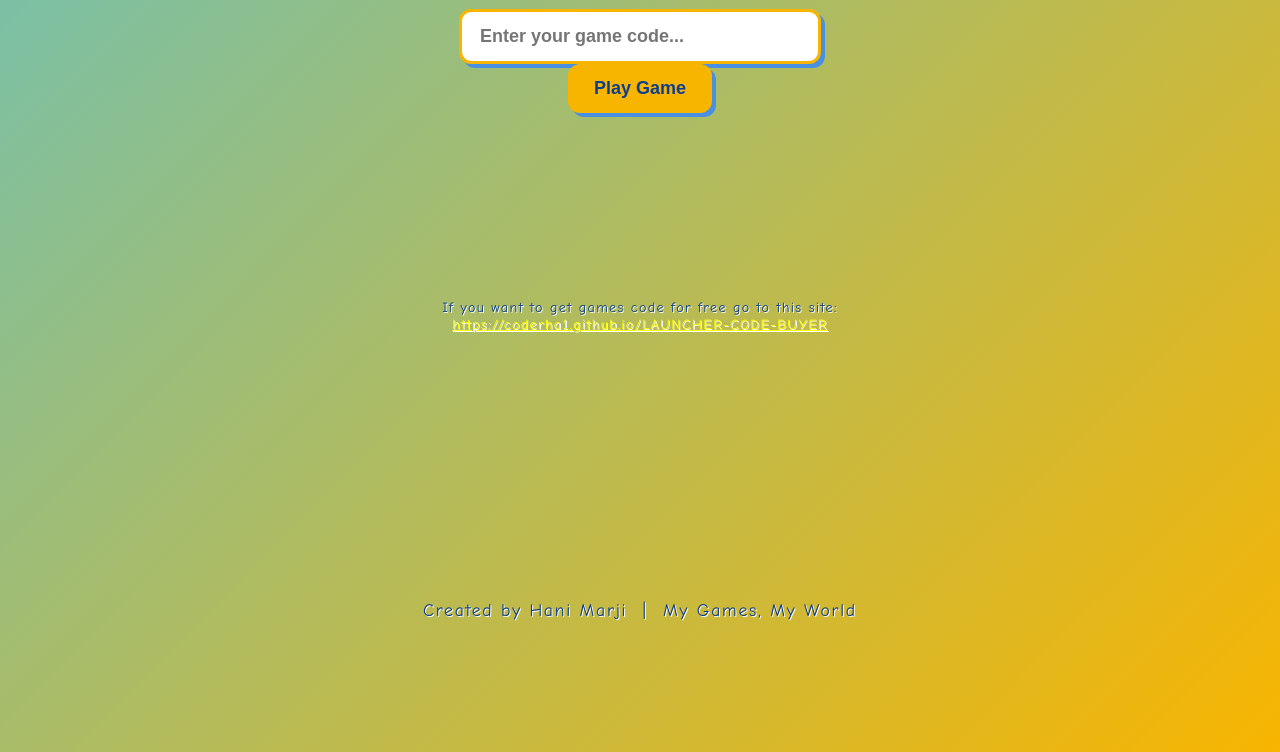
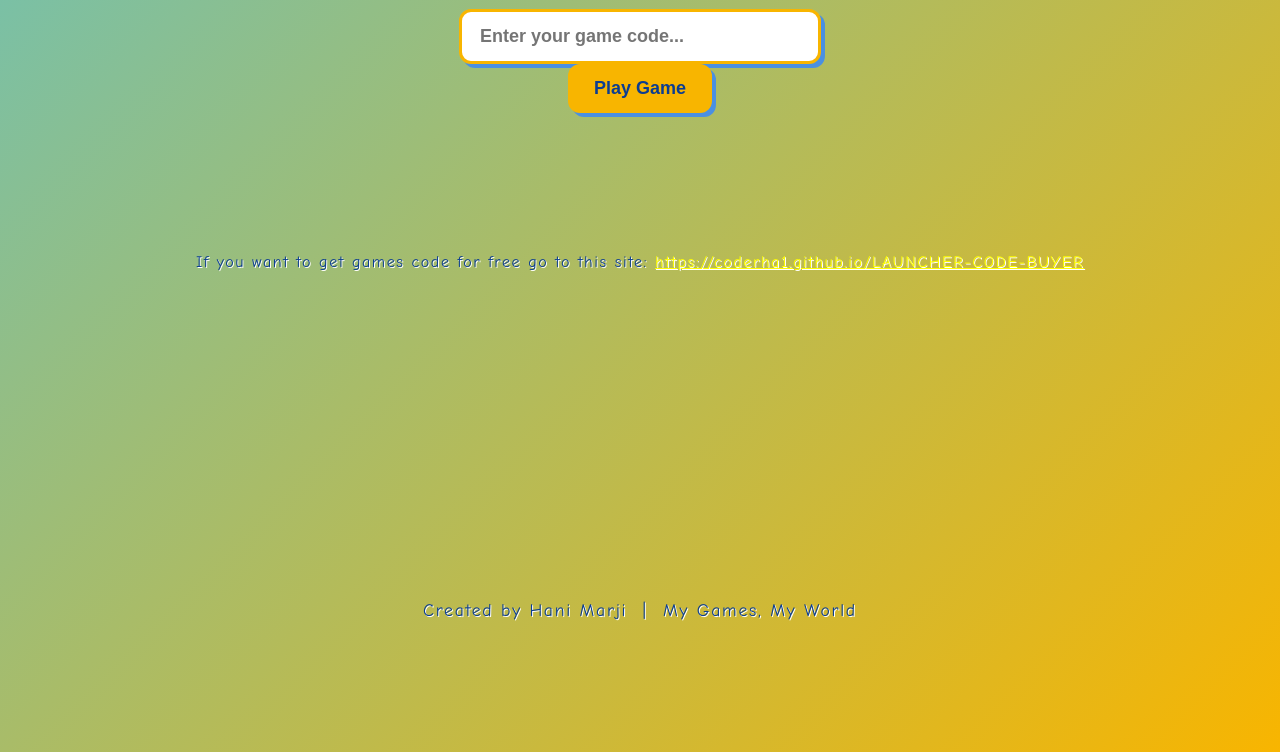
Before and after one commit to CoderHa1/Hani-s-Game-Launcher, a plain HTML site: page index.html in a window 1280 px wide. Shown: the part 168-920 px from the top of the page. Drawn offline with Linux system fonts and the light colour scheme.

Commit message:
Update style.css

```diff
--- a/style.css
+++ b/style.css
@@ -183,12 +183,14 @@ footer {
 }
 
 p {
-  position: relative;
-  margin: 8vh auto; /* Puts it somewhere in the middle-ish vertically */
+  position: absolute;
+  top: 45%;
+  left: 50%;
+  transform: translate(-50%, -50%);
   width: 80%;
   text-align: center;
   font-family: 'Comic Sans MS', cursive, sans-serif;
-  font-size: 14px;
+  font-size: 16px;
   color: #0b3d91;
   text-shadow: 1px 1px 0 #fff;
   pointer-events: none;
```
